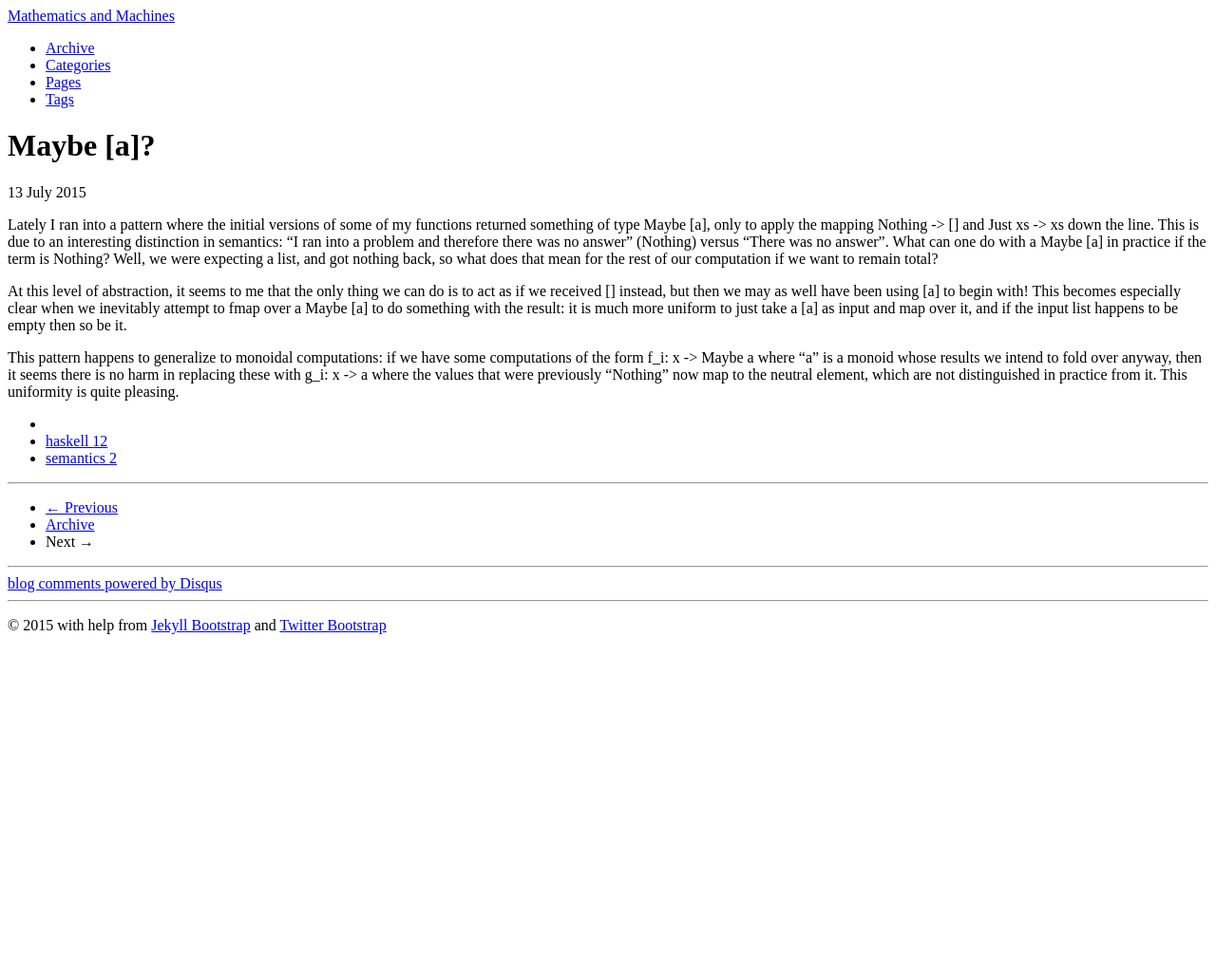
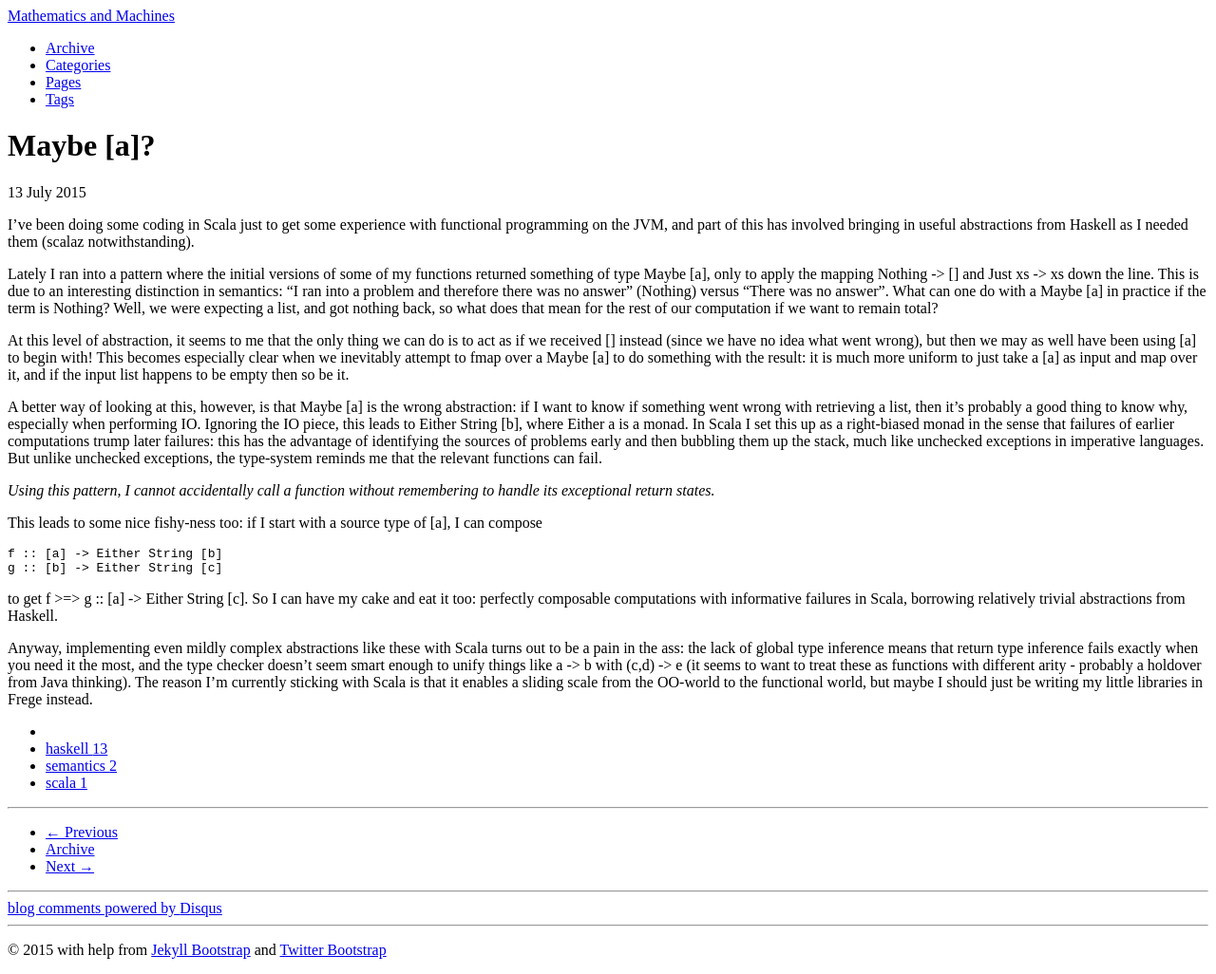
Before and after one commit to mmisamore/mmisamore.github.io, a Jekyll site: the page built from _posts/2015-07-13-MaybeList.md, in a window 1280 px wide. Shown: the whole page at 95% size. Built offline with Jekyll 4.4.1, drawn with Linux system fonts in a browser that asks for light colours; comment, search, counter and statistics services are not loaded; before the commit the page ends 900 px from its top, so only the background shows below that.

Commit message:
New post, and clarify previous post

```diff
--- a/_posts/2015-07-13-MaybeList.md
+++ b/_posts/2015-07-13-MaybeList.md
@@ -1,8 +1,12 @@
 ---
 layout: post
 title: Maybe [a]?
-tags: [haskell, semantics]
+tags: [haskell, semantics, scala]
 ---
+
+I've been doing some coding in Scala just to get some experience with
+functional programming on the JVM, and part of this has involved bringing in
+useful abstractions from Haskell as I needed them (scalaz notwithstanding).
 
 Lately I ran into a pattern where the initial versions of some of my functions
 returned something of type Maybe [a], only to apply the mapping Nothing -> []
@@ -13,15 +17,40 @@ the term is Nothing? Well, we were expecting a list, and got nothing back, so
 what does that mean for the rest of our computation if we want to remain total?
 
 At this level of abstraction, it seems to me that the only thing we can do is to
-act as if we received [] instead, but then we may as well have been using [a] to
-begin with! This becomes especially clear when we inevitably attempt to fmap
-over a Maybe [a] to do something with the result: it is much more uniform to
-just take a [a] as input and map over it, and if the input list happens to be
-empty then so be it.
+act as if we received [] instead (since we have no idea what went wrong), but
+then we may as well have been using [a] to begin with! This becomes especially
+clear when we inevitably attempt to fmap over a Maybe [a] to do something with
+the result: it is much more uniform to just take a [a] as input and map over it,
+and if the input list happens to be empty then so be it.
 
-This pattern happens to generalize to monoidal computations: if we have some
-computations of the form f_i: x -> Maybe a where "a" is a monoid whose results
-we intend to fold over anyway, then it seems there is no harm in replacing these
-with g_i: x -> a where the values that were previously "Nothing" now map to the
-neutral element, which are not distinguished in practice from it. This
-uniformity is quite pleasing.
+A better way of looking at this, however, is that Maybe [a] is the wrong
+abstraction: if I want to know if something went wrong with retrieving a list,
+then it's probably a good thing to know why, especially when performing IO.
+Ignoring the IO piece, this leads to Either String [b], where Either a is a
+monad. In Scala I set this up as a right-biased monad in the sense that failures
+of earlier computations trump later failures: this has the advantage of
+identifying the sources of problems early and then bubbling them up the stack,
+much like unchecked exceptions in imperative languages. But unlike unchecked
+exceptions, the type-system reminds me that the relevant functions can fail.
+
+*Using this pattern, I cannot accidentally call a function without remembering to
+handle its exceptional return states.*
+
+This leads to some nice fishy-ness too: if I start with a source type of [a], I
+can compose
+
+    f :: [a] -> Either String [b]
+    g :: [b] -> Either String [c]
+
+to get f >=> g :: [a] -> Either String [c]. So I can have my cake and eat it
+too: perfectly composable computations with informative failures in Scala,
+borrowing relatively trivial abstractions from Haskell.
+
+Anyway, implementing even mildly complex abstractions like these with Scala
+turns out to be a pain in the ass: the lack of global type inference means that
+return type inference fails exactly when you need it the most, and the type
+checker doesn't seem smart enough to unify things like a -> b with (c,d) -> e
+(it seems to want to treat these as functions with different arity - probably a
+holdover from Java thinking). The reason I'm currently sticking with Scala is
+that it enables a sliding scale from the OO-world to the functional world, but
+maybe I should just be writing my little libraries in Frege instead.
```
Also changed, not shown: _posts/2015-07-26-Uncurry-id.md (added, +55 -0 lines).
